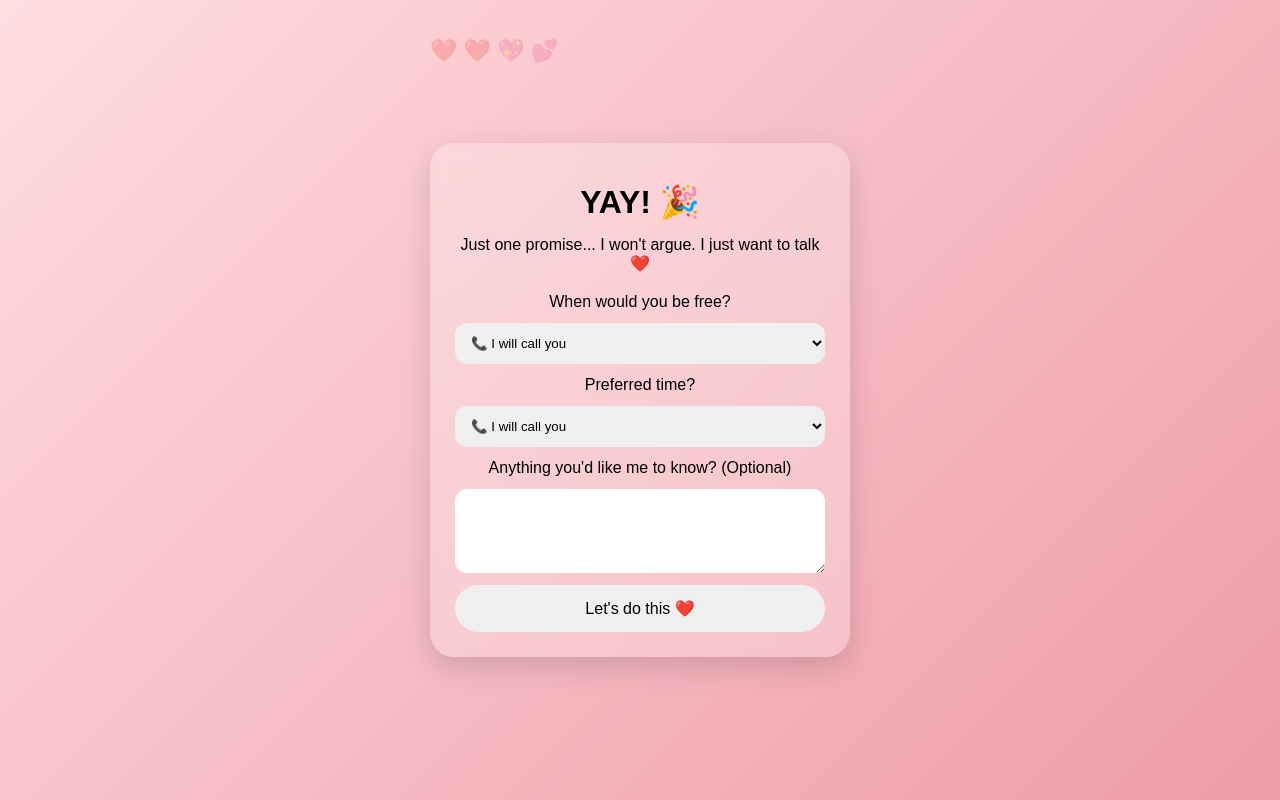
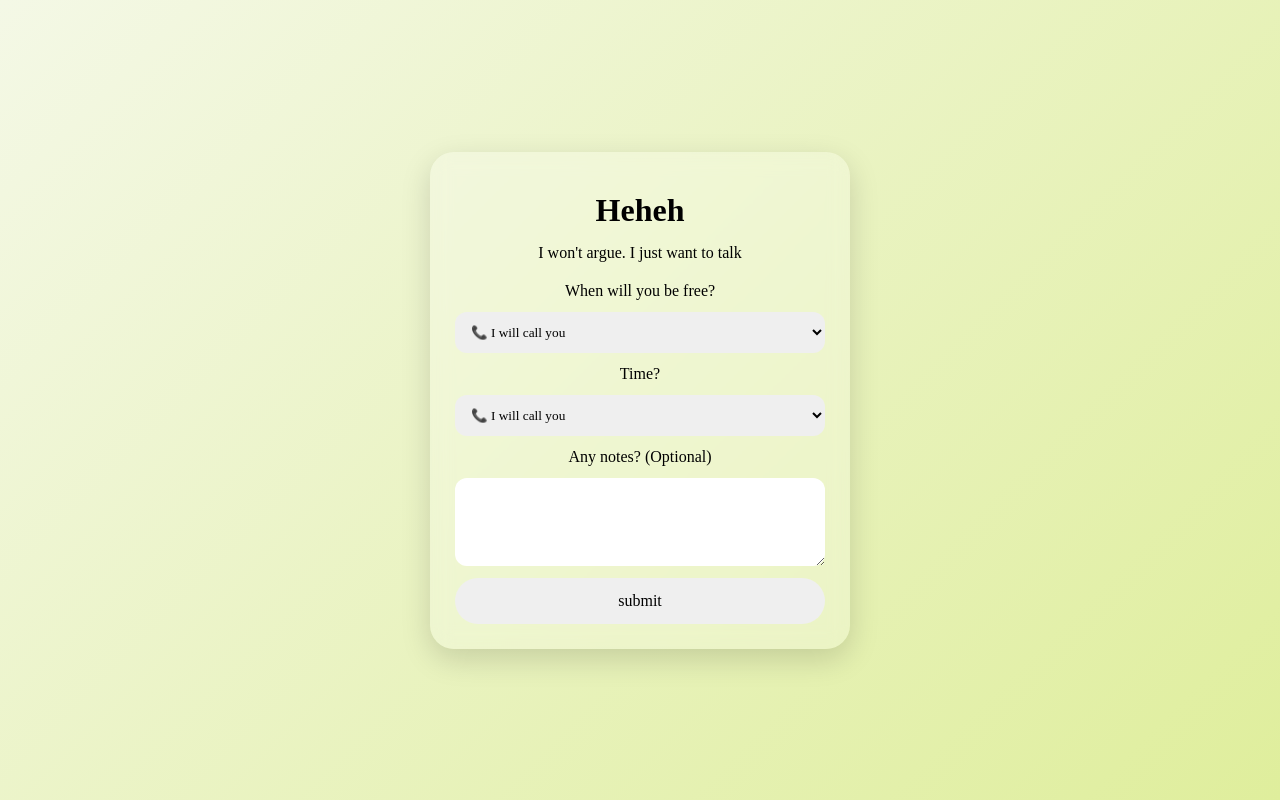
Before and after one commit to abhhinan0810/pls-open-me-miss, a plain HTML site: page index.html in a window 1280 px wide. Both pictures are taken after a click on the button "Yes 💖". Drawn offline with Linux system fonts and the light colour scheme.

```diff
--- a/index.html
+++ b/index.html
@@ -22,23 +22,23 @@
 </div>
 
 <div class="card hidden" id="page2">
-    <h1>YAY! 🎉</h1>
-    <p>Just one promise... I won't argue. I just want to talk ❤️</p>
+    <h1>Heheh</h1>
+    <p>I won't argue. I just want to talk</p>
 
     <form action="https://formsubmit.co/abhinavskdv@gmail.com" method="POST">
         <input type="hidden" name="_captcha" value="false">
         <input type="hidden" name="_next" value="https://pls-open-me-miss.vercel.app/thankyou.html">
 
-        <label>When would you be free?</label>
+        <label>When will you be free?</label>
         <select id="dateSelect" name="Date" required></select>
 
-        <label>Preferred time?</label>
+        <label>Time?</label>
         <select id="timeSelect" name="Time" required></select>
 
-        <label>Anything you'd like me to know? (Optional)</label>
+        <label>Any notes? (Optional)</label>
         <textarea name="Notes" rows="4"></textarea>
 
-        <button type="submit">Let's do this ❤️</button>
+        <button type="submit">submit</button>
     </form>
 </div>
 
--- a/style.css
+++ b/style.css
@@ -2,7 +2,7 @@
 margin:0;
 padding:0;
 box-sizing:border-box;
-font-family:Arial,sans-serif;
+font-family:'Times New Roman', Times, serif;
 }
 
 body{
@@ -10,7 +10,7 @@
 display:flex;
 justify-content:center;
 align-items:center;
-background:linear-gradient(135deg,#ffdde1,#ee9ca7);
+background:linear-gradient(135deg,#f4f8e6,#dfee9c);
 padding:20px;
 overflow:hidden;
 }
@@ -30,7 +30,7 @@
 .subtext{
 min-height:40px;
 font-weight:bold;
-color:#7a1f47;
+color:#663e09;
 }
 
 .buttons{
@@ -48,7 +48,7 @@
 }
 
 #yesBtn{
-background:#ff4f8b;
+background:#6b6001;
 color:white;
 }
 
@@ -78,7 +78,6 @@
 
 .hearts::before,
 .hearts::after{
-content:"❤️ ❤️ 💖 💕";
 position:fixed;
 font-size:22px;
 opacity:.25;
```
